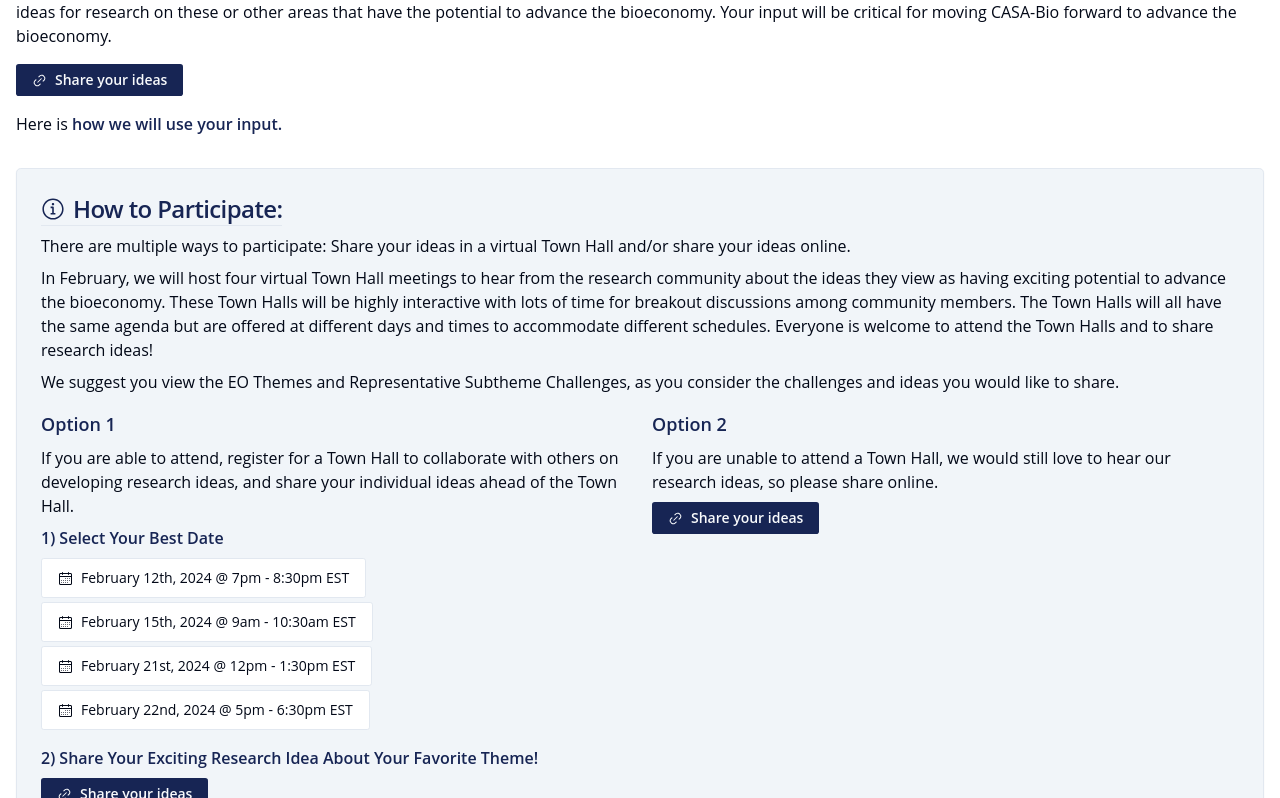
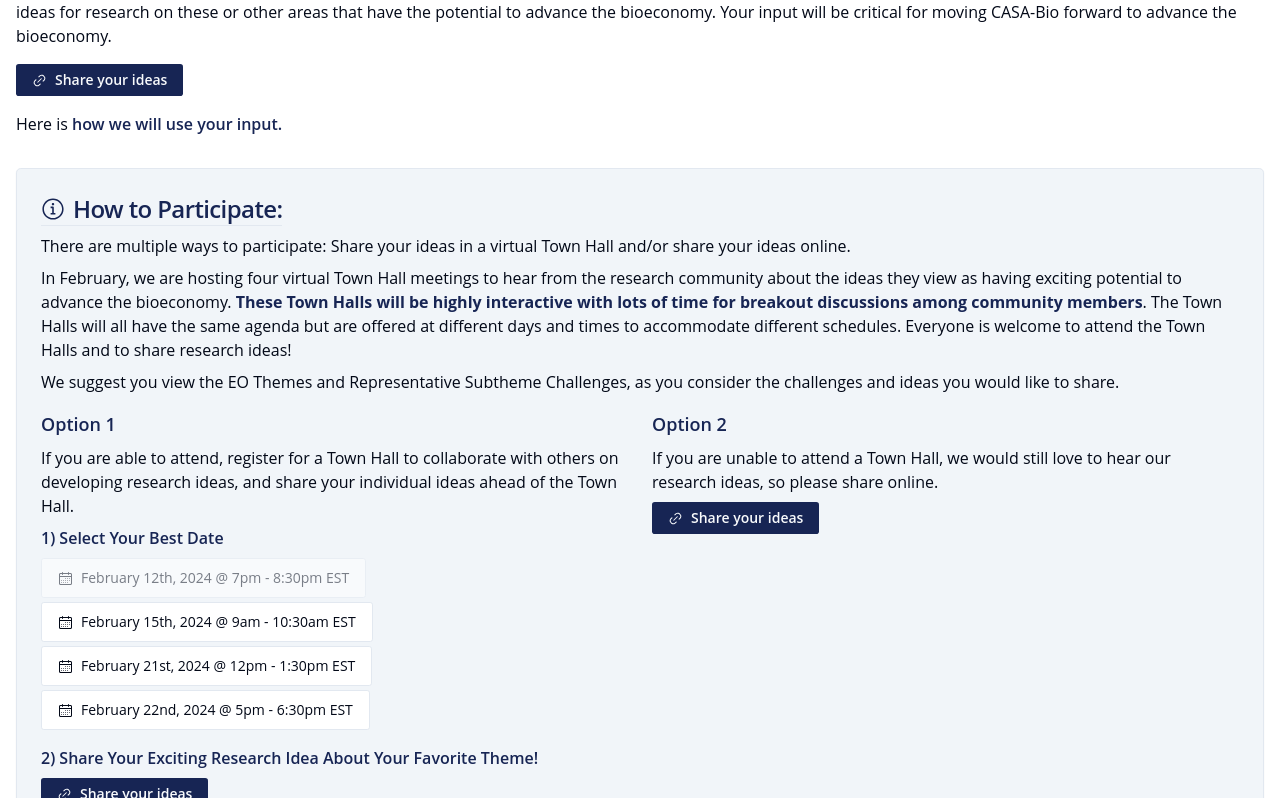
Before and after one commit to ZachStapletonJones/casa-bio, a Next.js app: page / in a window 1280 px wide. Shown: the part 464-1262 px from the top of the page. Built offline with nearby package versions, Linux system fonts and the light colour scheme.

Commit message:
added analytics and small text fixes

```diff
--- a/app/layout.tsx
+++ b/app/layout.tsx
@@ -1,5 +1,6 @@
 import type { Metadata } from 'next'
 import './globals.css'
+import { GoogleAnalytics } from '@next/third-parties/google'
 import Navbar from '@/components/Navbar'
 import Footer from '@/components/Footer'
 import ReturnTop from '@/components/ReturnTop'
@@ -25,6 +26,7 @@ export default function RootLayout({
         <ReturnTop />
         <Footer />
       </body>
+      <GoogleAnalytics gaId="G-XHWPXNSF89" />
     </html>
   )
 }
--- a/app/page.tsx
+++ b/app/page.tsx
@@ -44,7 +44,7 @@ the bioeconomy. Your input will be critical for moving CASA-Bio forward to advan
             </CardHeader>
             <CardContent className='flex flex-col gap-2 text-md'>
             <div>There are multiple ways to participate: Share your ideas in a virtual Town Hall and/or share your ideas online.  </div>
-            <div>In February, we will host four virtual Town Hall meetings to hear from the research community about the ideas they view as having exciting potential to advance the bioeconomy. These Town Halls will be highly interactive with lots of time for breakout discussions among community members. The Town Halls will all have the same agenda but are offered at different days and times to accommodate different schedules. Everyone is welcome to attend the Town Halls and to share research ideas!   </div>
+            <div>In February, we are hosting four virtual Town Hall meetings to hear from the research community about the ideas they view as having exciting potential to advance the bioeconomy. <strong className='text-primary'>These Town Halls will be highly interactive with lots of time for breakout discussions among community members</strong>. The Town Halls will all have the same agenda but are offered at different days and times to accommodate different schedules. Everyone is welcome to attend the Town Halls and to share research ideas!   </div>
             <div>We suggest you view the EO Themes and Representative Subtheme Challenges, as you consider the challenges and ideas you would like to share. </div>
             <div className='grid grid-cols-2 gap-4 md:gap-6 pt-2'>
               <div className='md:col-span-1 col-span-2 flex flex-col gap-2'>
@@ -53,7 +53,7 @@ the bioeconomy. Your input will be critical for moving CASA-Bio forward to advan
               <h4 className='text-primary font-semibold'>1) Select Your Best Date</h4>
                 <div className='grid grid-cols-1 gap-1 w-fit pb-2'>
 
-                <Link className='w-fit' target='_blank' href={'https://knowinnovation.zoom.us/meeting/register/tZwkfu2gqTMjHNVi26Cu8DcC42byYBnZYgzj'}><Button variant={'outline'} className='w-fit flex items-center gap-2'><CalendarIcon />February 12th, 2024 @ 7pm - 8:30pm EST</Button></Link>
+                <Button disabled variant={'outline'} className='w-fit flex items-center gap-2'><CalendarIcon />February 12th, 2024 @ 7pm - 8:30pm EST</Button>
                 <Link className='w-fit ' target='_blank' href={'https://knowinnovation.zoom.us/meeting/register/tZEqd-uoqD4pG9CpFexx4TF32fJCCtoBT1u5'}><Button variant={'outline'} className='w-fit flex items-center gap-2'><CalendarIcon />February 15th, 2024 @ 9am - 10:30am EST</Button></Link>
                 <Link className='w-fit' target='_blank' href={'https://knowinnovation.zoom.us/meeting/register/tZIqf-Ctqj8pHdZBmJVxQxAsmAGM2wcoH019'}><Button variant={'outline'} className='w-fit flex items-center gap-2'> <CalendarIcon />February 21st, 2024 @ 12pm - 1:30pm EST </Button></Link>
                 <Link className='w-fit' target='_blank' href={'https://knowinnovation.zoom.us/meeting/register/tZ0vce2spj4sGdGkfbJutOY8a3zmOr1Hj22H'}><Button variant={'outline'} className='w-fit flex items-center gap-2'> <CalendarIcon />February 22nd, 2024 @ 5pm - 6:30pm EST</Button></Link>
--- a/package.json
+++ b/package.json
@@ -10,6 +10,7 @@
     "style": "tailwindcss -i ./app/globals.css -o ./public/tailslim.css --watch"
   },
   "dependencies": {
+    "@next/third-parties": "^14.1.0",
     "@radix-ui/react-dropdown-menu": "^2.0.6",
     "@radix-ui/react-icons": "^1.3.0",
     "@radix-ui/react-navigation-menu": "^1.1.4",
```
Also changed, not shown: 1 other file (tests, documents, lock files or other folders).
